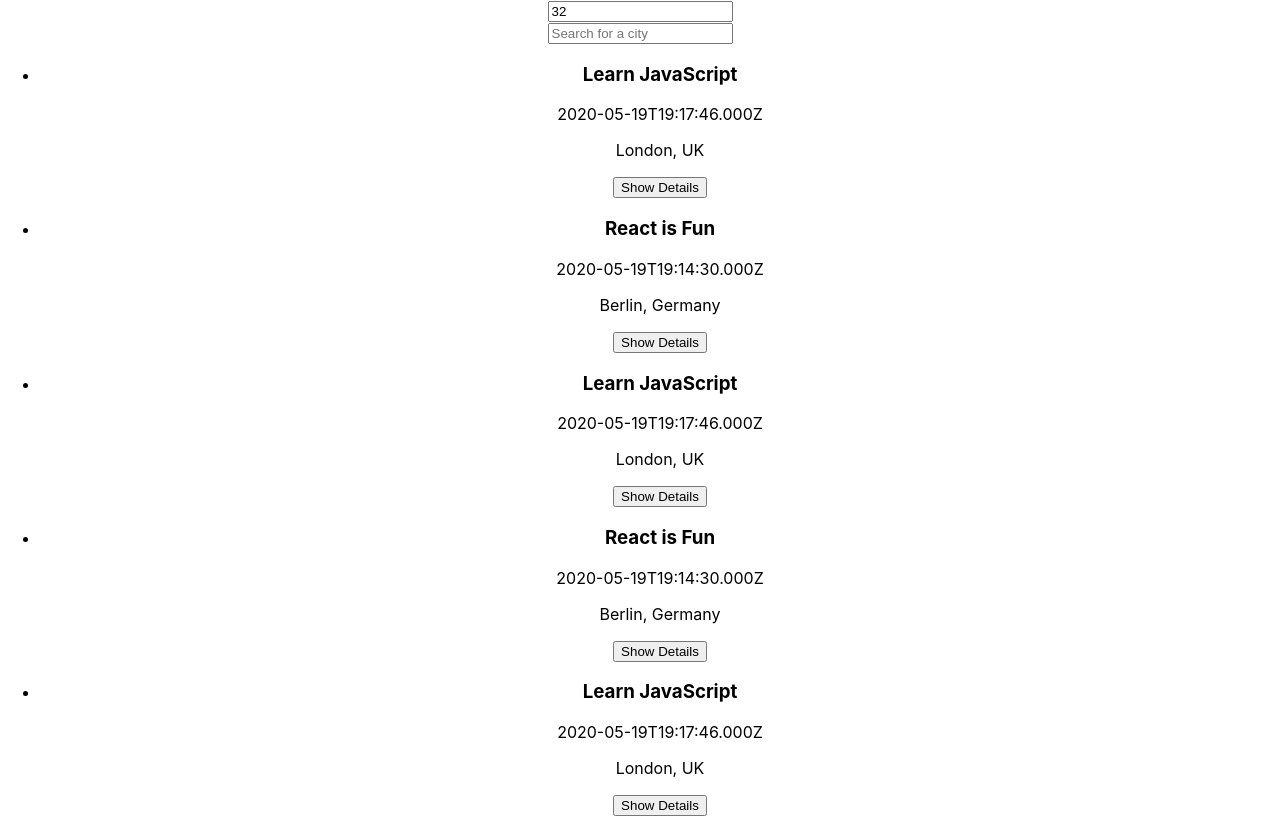
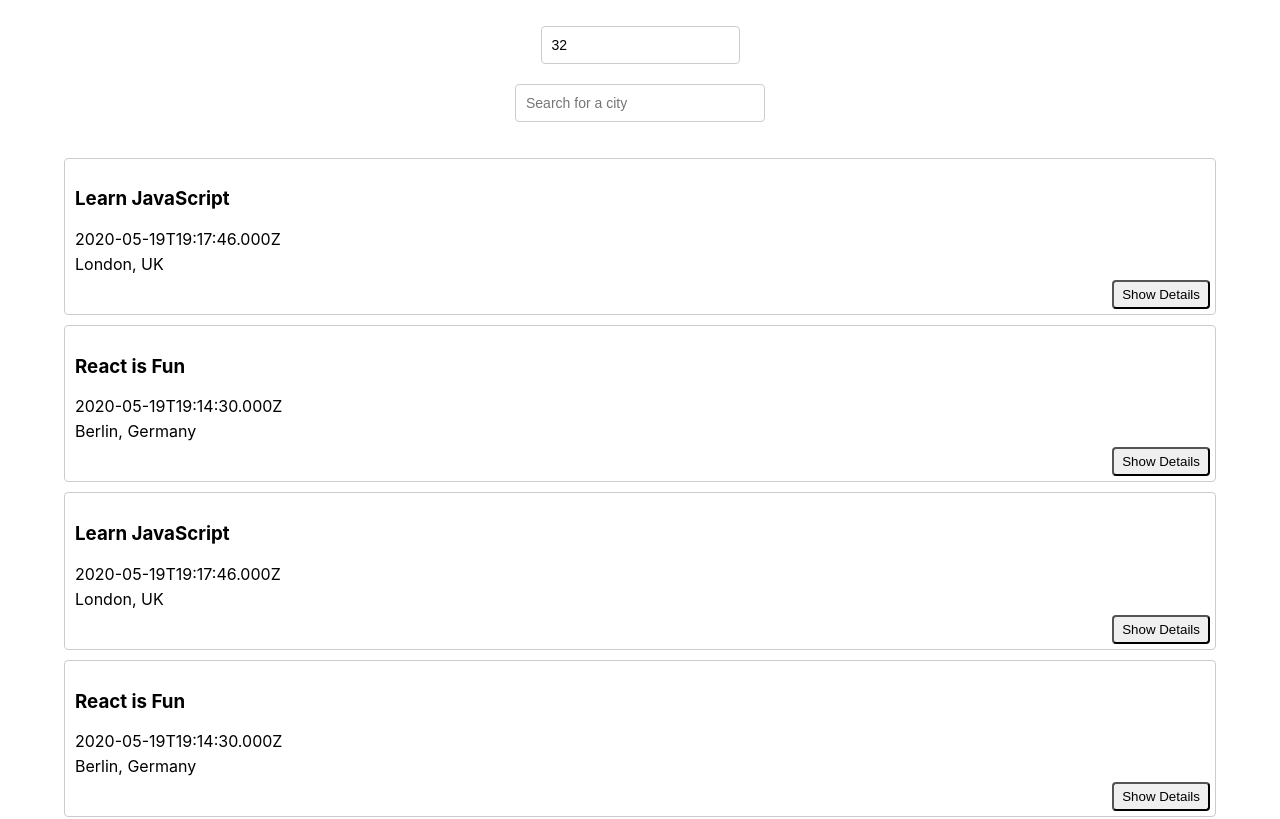
Before and after one commit to mattsperez/Meet, a React (Create React App) app: page / in a window 1280 px wide. Shown: the top 819 px of the page. Built offline with nearby package versions, Linux system fonts and the light colour scheme.

Commit message:
exercise 4.5

```diff
--- a/src/App.css
+++ b/src/App.css
@@ -1,38 +1,88 @@
+@import url(https://fonts.googleapis.com/css?family=Roboto:500);
 .App {
   text-align: center;
+  padding: 2% 5%;
 }
 
-.App-logo {
-  height: 40vmin;
-  pointer-events: none;
+.App * {
+  box-sizing: border-box;
 }
 
-@media (prefers-reduced-motion: no-preference) {
-  .App-logo {
-    animation: App-logo-spin infinite 20s linear;
-  }
+ul {
+  padding: 0;
+  list-style: none;
 }
 
-.App-header {
-  background-color: #282c34;
-  min-height: 100vh;
+p {
+  margin: 5px 0;
+}
+
+input[type="text"],
+input[type="number"] {
+  padding: 8px 6px 8px 10px;
+  border-radius: 4px;
+  outline: none;
+  border: 1px solid #ccc;
+  font-size: 14px;
+  line-height: 20px;
+  align-self: center;
+  height: 38px;
+  margin-bottom: 20px;
+}
+
+.city {
+  width: 250px;
+}
+
+#city-search {
   display: flex;
   flex-direction: column;
-  align-items: center;
-  justify-content: center;
-  font-size: calc(10px + 2vmin);
-  color: white;
+  margin: auto;
+  position: relative;
 }
 
-.App-link {
-  color: #61dafb;
+.suggestions {
+  width: 250px;
+  position: absolute;
+  top: 45px;
+  z-index: 2;
+  align-self: center;
+  margin: 0;
+  font-size: 14px;
+  box-shadow: 10px 10px 16px -12px rgba(0, 0, 0, 0.75);
 }
 
-@keyframes App-logo-spin {
-  from {
-    transform: rotate(0deg);
-  }
-  to {
-    transform: rotate(360deg);
-  }
+.suggestions > li {
+  text-align: left;
+  padding: 8px 6px 8px 10px;
+  background-color: #eee;
+  cursor: default;
 }
+
+.suggestions > li:last-child {
+  border-bottom-left-radius: 4px;
+  border-bottom-right-radius: 4px;
+}
+
+.suggestions > li:hover {
+  background-color: #bcdcdb;
+}
+
+.event {
+  padding: 10px 10px 35px;
+  margin-bottom: 10px;
+  text-align: left;
+  border: 1px solid #ccc;
+  border-radius: 4px;
+  position: relative;
+}
+
+.details-btn {
+  position: absolute;
+  right: 5px;
+  bottom: 5px;
+  padding: 5px 8px;
+  border-radius: 4px;
+  outline: none;
+  cursor: pointer;
+}
--- a/src/App.js
+++ b/src/App.js
@@ -1,9 +1,10 @@
+import CitySearch from './components/CitySearch';
 import EventList from './components/EventList';
-import CitySearch from './components/CitySearch';
 import NumberOfEvents from './components/NumberOfEvents';
-import './App.css';
 import { useState, useEffect } from 'react';
 import { extractLocations, getEvents } from './api';
+
+import './App.css';
 
 const App = () => {
   const [events, setEvents] = useState([]);
@@ -40,13 +41,13 @@
       <NumberOfEvents
         setCurrentNOE={setCurrentNOE}
         setErrorAlert={setErrorAlert}
-      ></NumberOfEvents>
+      />
       <CitySearch
         allLocations={allLocations}
         setCurrentCity={setCurrentCity}
         setInfoAlert={setInfoAlert}
-      ></CitySearch>
-      <EventList events={events}></EventList>
+      />
+      <EventList events={events} />
     </div>
   );
 };
--- a/src/api.js
+++ b/src/api.js
@@ -16,8 +16,89 @@
 
 /**
  *
+ * This function will getAccessToken
+ */
+const checkToken = async (accessToken) => {
+    const response = await fetch(
+        `https://www.googleapis.com/oauth2/v1/tokeninfo?access_token=${accessToken}`
+    );
+    const result = await response.json();
+    return result;
+};
+
+/**
+ *
  * This function will fetch the list of all events
  */
 export const getEvents = async () => {
-    return mockData;
+    if (window.location.href.startsWith('http://localhost')) {
+        return mockData;
+    }
+    const token = await getAccessToken();
+
+    if (token) {
+        removeQuery();
+        const url = "https://i9ldee2bvj.execute-api.eu-central-1.amazonaws.com/dev/api/get-events" + "/" + token;
+        const response = await fetch(url);
+        const result = await response.json();
+        if (result) {
+            return result.events;
+        } else return null;
+    }
+
 };
+
+const removeQuery = () => {
+    let newurl;
+    if (window.history.pushState && window.location.pathname) {
+        newurl =
+            window.location.protocol +
+            "//" +
+            window.location.host +
+            window.location.pathname;
+        window.history.pushState("", "", newurl);
+    } else {
+        newurl = window.location.protocol + "//" + window.location.host;
+        window.history.pushState("", "", newurl);
+    }
+};
+
+/**
+ *
+ * This function will getAccessToken
+ */
+export const getAccessToken = async () => {
+    const accessToken = localStorage.getItem('access_token');
+    const tokenCheck = accessToken && (await checkToken(accessToken));
+
+    if (!accessToken || tokenCheck.error) {
+        await localStorage.removeItem("access_token");
+        const searchParams = new URLSearchParams(window.location.search);
+        const code = await searchParams.get("code");
+        if (!code) {
+            const response = await fetch(
+                "https://i9ldee2bvj.execute-api.eu-central-1.amazonaws.com/dev/api/get-auth-url"
+            );
+            const result = await response.json();
+            const { authUrl } = result;
+            return (window.location.href = authUrl);
+        }
+        return code && getToken(code);
+    }
+    return accessToken;
+};
+
+/**
+ *
+ * This function will getToken
+ */
+const getToken = async (code) => {
+    const encodeCode = encodeURIComponent(code);
+    const response = await fetch(
+        'https://i9ldee2bvj.execute-api.eu-central-1.amazonaws.com/dev/api/token' + '/' + encodeCode
+    );
+    const { access_token } = await response.json();
+    access_token && localStorage.setItem("access_token", access_token);
+
+    return access_token;
+};
```
Also changed, not shown: 2 other files (tests, documents, lock files or other folders).
